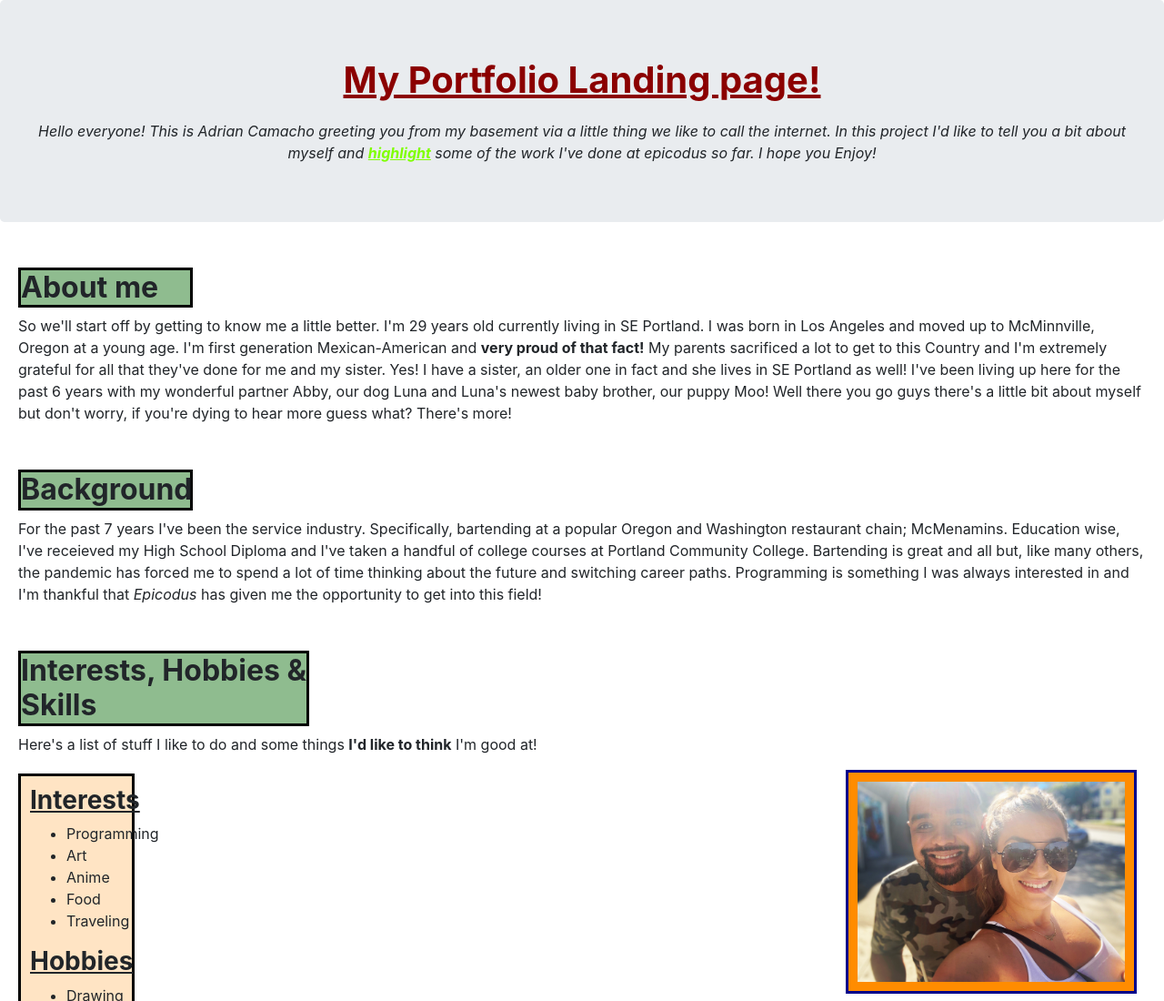
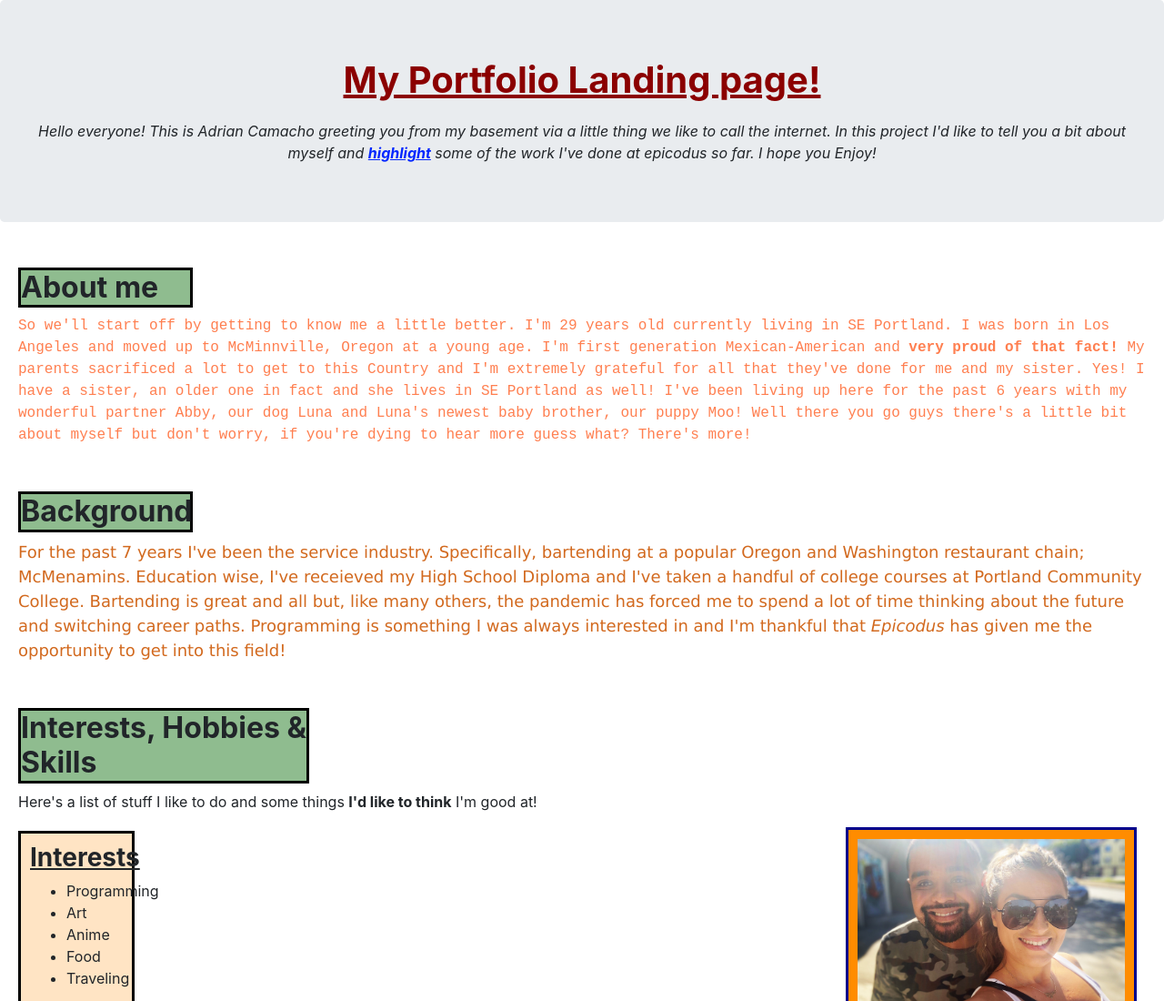
Before and after one commit to chonnessey/portfolio-landing-page, a plain HTML site: page index.html in a window 1280 px wide. Shown: the top 1100 px of the page at 91% size. Drawn offline with Linux system fonts and the light colour scheme.

Commit message:
add about-me and background class styles

```diff
--- a/css/styles.css
+++ b/css/styles.css
@@ -94,7 +94,19 @@ h2{
 
   .highlight {
     text-decoration: underline;
-    color: chartreuse;
+    color: rgb(0, 38, 255);
     font-weight: bolder;
     font-style: oblique;
   }
+
+  .about-me {
+    font-family: monospace;
+    color: coral;
+    font-size: large;
+  }
+
+  .background {
+    font-family: Verdana, Geneva, Tahoma, sans-serif;
+    color: chocolate;
+    font-size: large;
+  }
--- a/index.html
+++ b/index.html
@@ -12,10 +12,10 @@
   </div>
 
   <h2>About me</h2>
-  <p>So we'll start off by getting to know me a little better. I'm 29 years old currently living in SE Portland. I was born in Los Angeles and moved up to McMinnville, Oregon at a young age. I'm first generation Mexican-American and <strong>very proud of that fact!</strong> My parents sacrificed a lot to get to this Country and I'm extremely grateful for all that they've done for me and my sister. Yes! I have a sister, an older one in fact and she lives in SE Portland as well! I've been living up here for the past 6 years with my wonderful partner Abby, our dog Luna and Luna's newest baby brother, our puppy Moo! Well there you go guys there's a little bit about myself but don't worry, if you're dying to hear more guess what? There's more!</p>
+  <p class="about-me">So we'll start off by getting to know me a little better. I'm 29 years old currently living in SE Portland. I was born in Los Angeles and moved up to McMinnville, Oregon at a young age. I'm first generation Mexican-American and <strong>very proud of that fact!</strong> My parents sacrificed a lot to get to this Country and I'm extremely grateful for all that they've done for me and my sister. Yes! I have a sister, an older one in fact and she lives in SE Portland as well! I've been living up here for the past 6 years with my wonderful partner Abby, our dog Luna and Luna's newest baby brother, our puppy Moo! Well there you go guys there's a little bit about myself but don't worry, if you're dying to hear more guess what? There's more!</p>
 
   <h2>Background</h2>
-  <p>For the past 7 years I've been the service industry. Specifically, bartending at a popular Oregon and Washington restaurant chain; McMenamins. Education wise, I've receieved my High School Diploma and I've taken a handful of college courses at Portland Community College. Bartending is great and all but, like many others, the pandemic has forced me to spend a lot of time thinking about the future and switching career paths. Programming is something I was always interested in and I'm thankful that <em>Epicodus</em> has given me the opportunity to get into this field!</p>
+  <p class="background">For the past 7 years I've been the service industry. Specifically, bartending at a popular Oregon and Washington restaurant chain; McMenamins. Education wise, I've receieved my High School Diploma and I've taken a handful of college courses at Portland Community College. Bartending is great and all but, like many others, the pandemic has forced me to spend a lot of time thinking about the future and switching career paths. Programming is something I was always interested in and I'm thankful that <em>Epicodus</em> has given me the opportunity to get into this field!</p>
 
   <h2 class="hobbies">Interests, Hobbies & Skills</h2>
   <p>Here's a list of stuff I like to do and some things <strong>I'd like to think</strong> I'm good at!</p>
```
